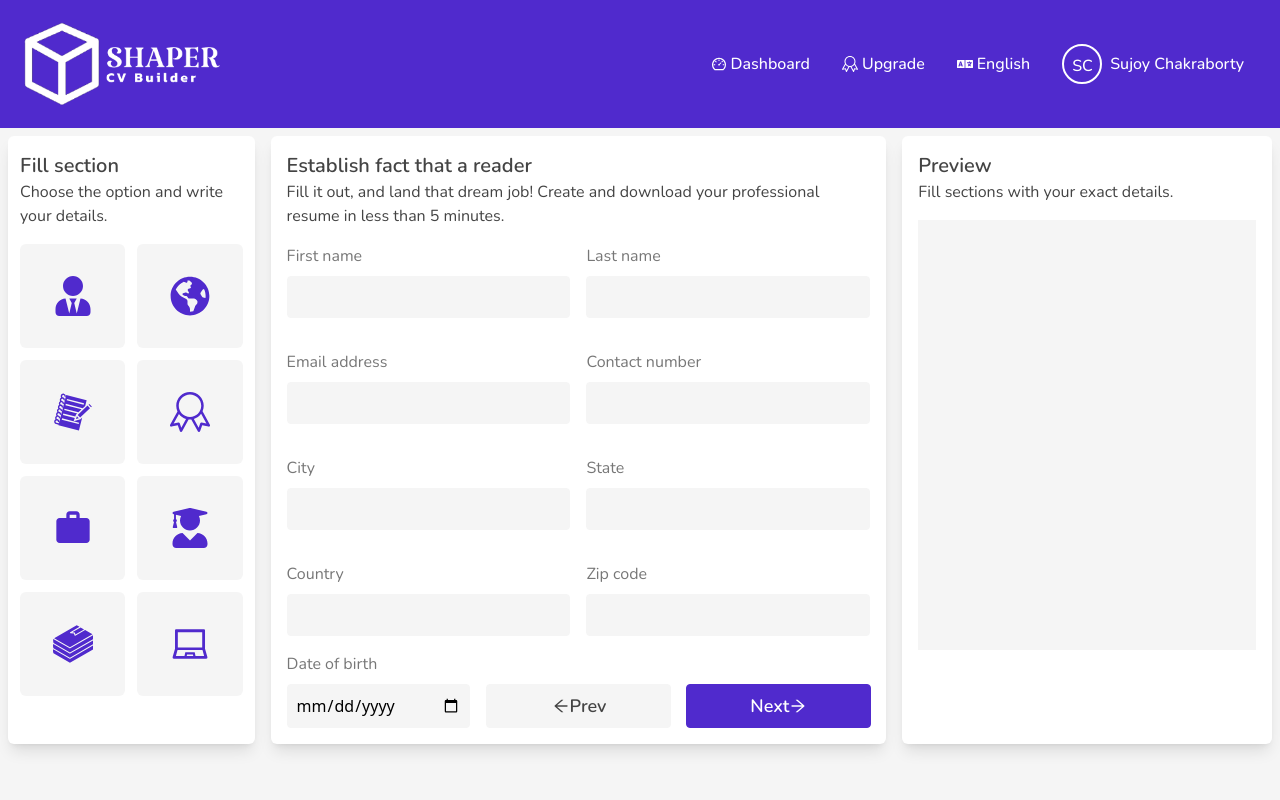
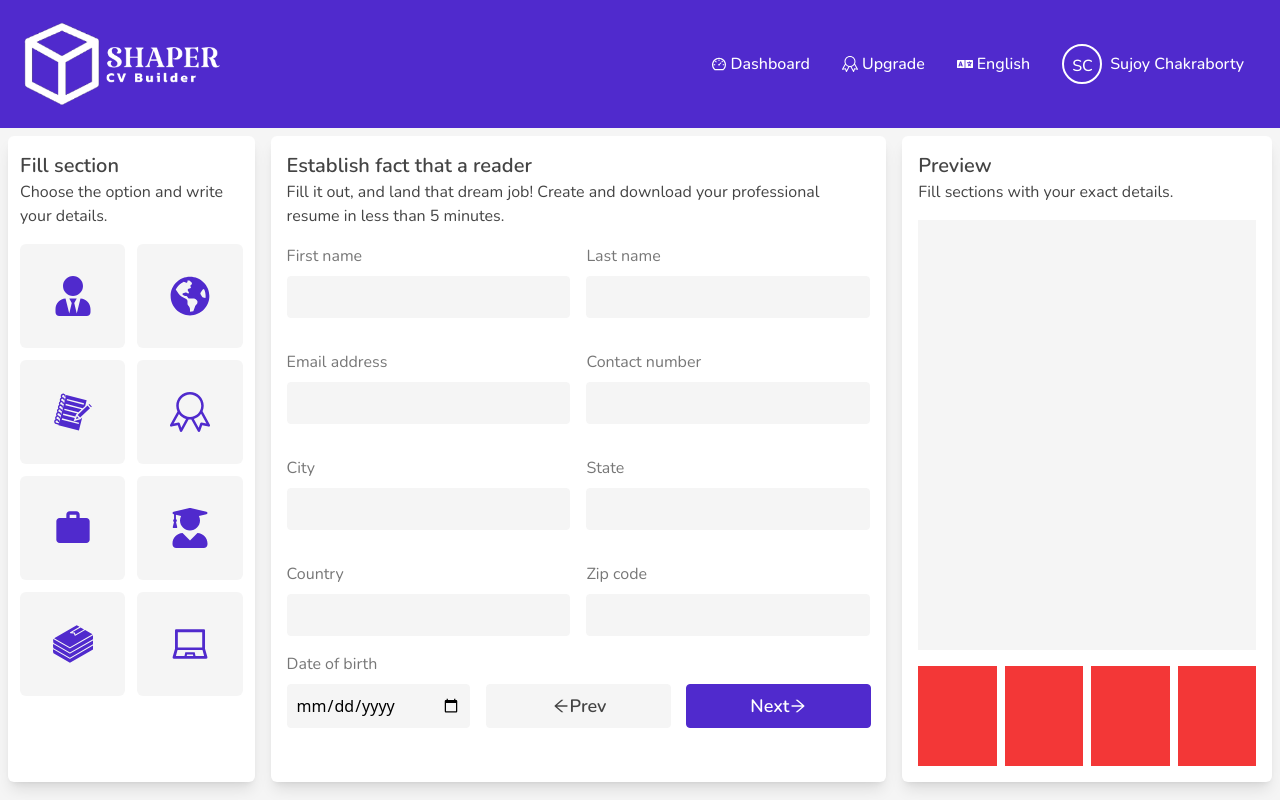
Before and after one commit to Sujoy-cb/resume-web, a React (Vite) app: page / in a window 1280 px wide. Built offline with nearby package versions, Linux system fonts and the light colour scheme; some icons are missing.

Commit message:
preview 20%

```diff
--- a/src/components/Preview/Preview.jsx
+++ b/src/components/Preview/Preview.jsx
@@ -9,6 +9,12 @@ const Preview = () => {
           Fill sections with your exact details.
         </p>
         <div className="preview_part bg-[#f5f5f5] h-[430px] mt-4"></div>
+        <div className="grid grid-cols-4 gap-2 mt-4">
+          <div className="p1 bg-[#f33737] h-[100px]"></div>
+          <div className="p1 bg-[#f33737] h-[100px]"></div>
+          <div className="p1 bg-[#f33737] h-[100px]"></div>
+          <div className="p1 bg-[#f33737] h-[100px]"></div>
+        </div>
       </div>
     </>
   );
```
